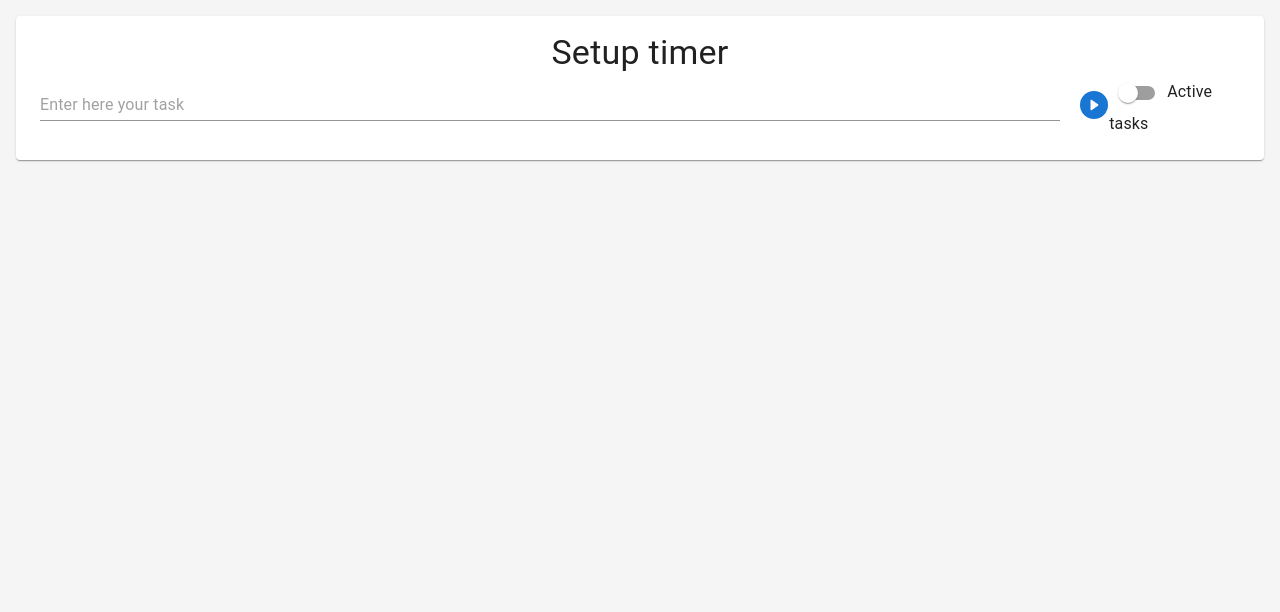
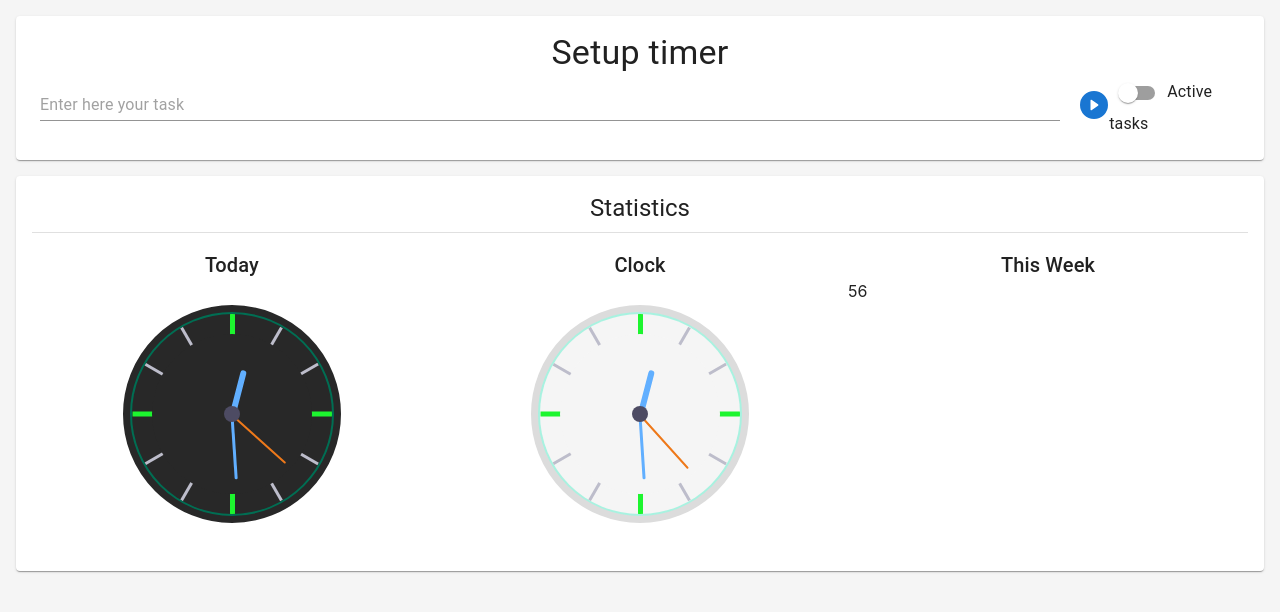
Before and after one commit to Ax51/time_counter, a React (Vite) app: page / in a window 1280 px wide. Shown: the top 612 px of the page. Built offline with nearby package versions, Linux system fonts and the light colour scheme.

Commit message:
Added statitstics card to the page

```diff
--- a/src/App.jsx
+++ b/src/App.jsx
@@ -3,6 +3,7 @@ import { Grid, Box } from "@mui/material";
 import { useStore } from "./store/store";
 import SetupTask from "./components/SetupTask";
 import RenderTask from "./components/RenderTask";
+import Statistics from "./components/Statistics";
 import Snackbar from "./utils/Snackbar";
 
 export default function App() {
@@ -20,6 +21,7 @@ export default function App() {
     <Box sx={{ width: "100vw", minHeight: "100vh", bgcolor: "grey.100" }}>
       <Box sx={{ p: 2 }}>
         <SetupTask runningTask={runningTask} />
+        <Statistics runningTask={runningTask} />
         <Grid container spacing={2}>
           {renderTasksArr.map((i) => (
             <RenderTask key={i.id} task={i} />
```
